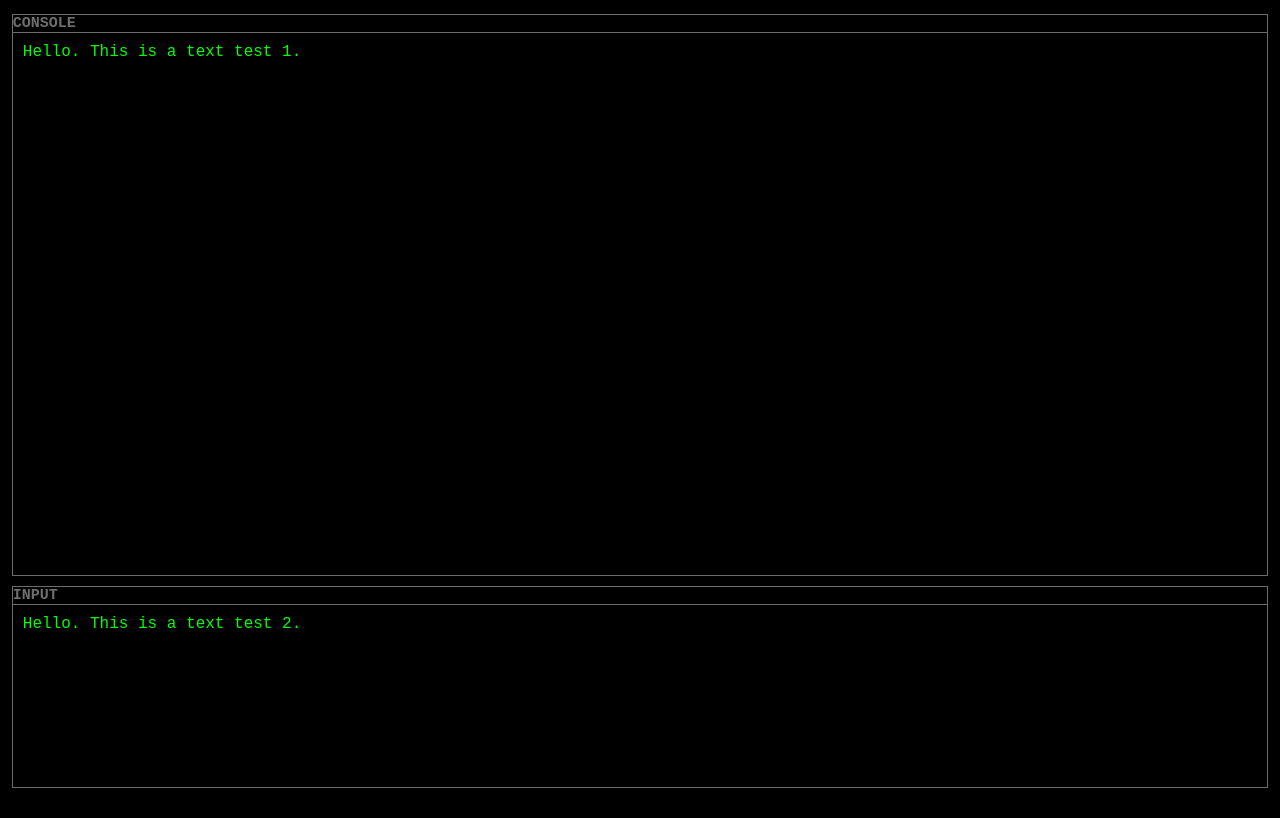
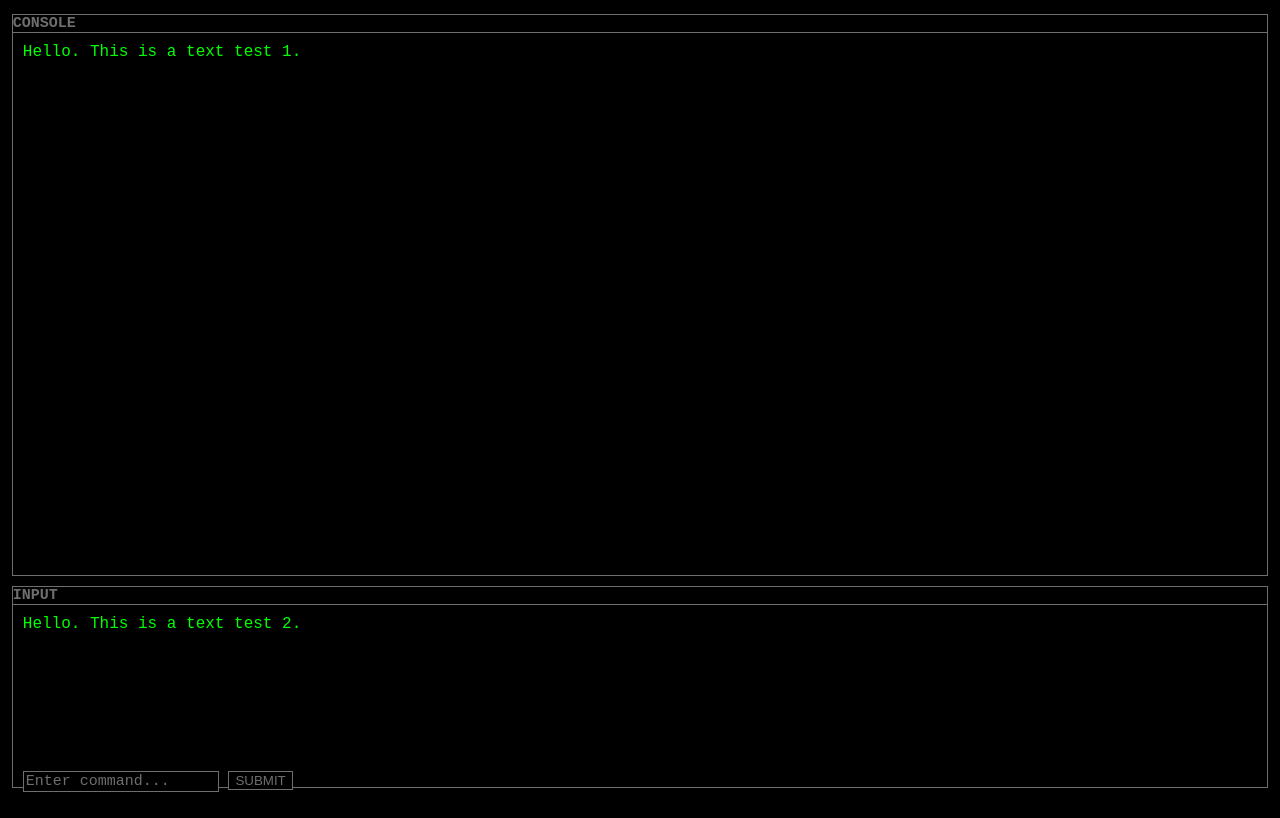
Before and after one commit to ncadiche/letter-to-internet, a plain HTML site: page index.html in a window 1280 px wide. Drawn offline with Linux system fonts and the light colour scheme.

Commit message:
Blinking animation, update command

```diff
--- a/index.html
+++ b/index.html
@@ -1,4 +1,11 @@
+<!-- CSS - STYLE ELEMENTS -->
 <style>
+  @keyframes blink {
+    0% {opacity: 1;}
+    50% {opacity: 0;}
+    100% {opacity: 1;}
+  }
+
   body {
     background-color: black;
 
@@ -25,6 +32,10 @@
 
   }
 
+  #console pre{
+
+  }
+
   #input-section {
     height: 25vh;
     width: 98vw;
@@ -36,12 +47,44 @@
 
   }
 
-  input {
+  #input-box {
+    margin-left: 10px;
+
+    color: white;
+    font-size: 15px;
+    font-stretch: expanded;
+    font-family: "Courier new", monospace;
+
+    background-color: black;
+    border: 1px solid #6e6e6e;
+
+    position: relative;
+    top: 64%;
 
   }
 
+  input[type="text"]:hover {
+    border: 1px solid white;
+  }
+
+  ::placeholder {
+    color: #6e6e6e;
+  }
+
   button {
+    color: #6e6e6e;
 
+    border: 1px solid #6e6e6e;
+    background-color: black;
+
+    position: relative;
+    top: 64%;
+
+  }
+
+  button:hover {
+    border: 1px solid white;
+    color: white;
   }
 
   h1 {
@@ -54,10 +97,17 @@
 
   p {
     margin: 10px 10px 10px 10px;
+/*     animation: blink 1s infinite; */
   }
 
 </style>
 
+<!-- JAVASCRIPT - INTERACTABILITY -->
+<script>
+
+</script>
+
+<!-- HTML - SITE-->
 <body>
   <div>
 
@@ -77,6 +127,12 @@
       <p>
         Hello. This is a text test 2.
       </p>
+
+      <input id="input-box" type="text" placeholder="Enter command...">
+
+      <button>
+        SUBMIT
+      </button>
     </section>
 
   </div>
```
